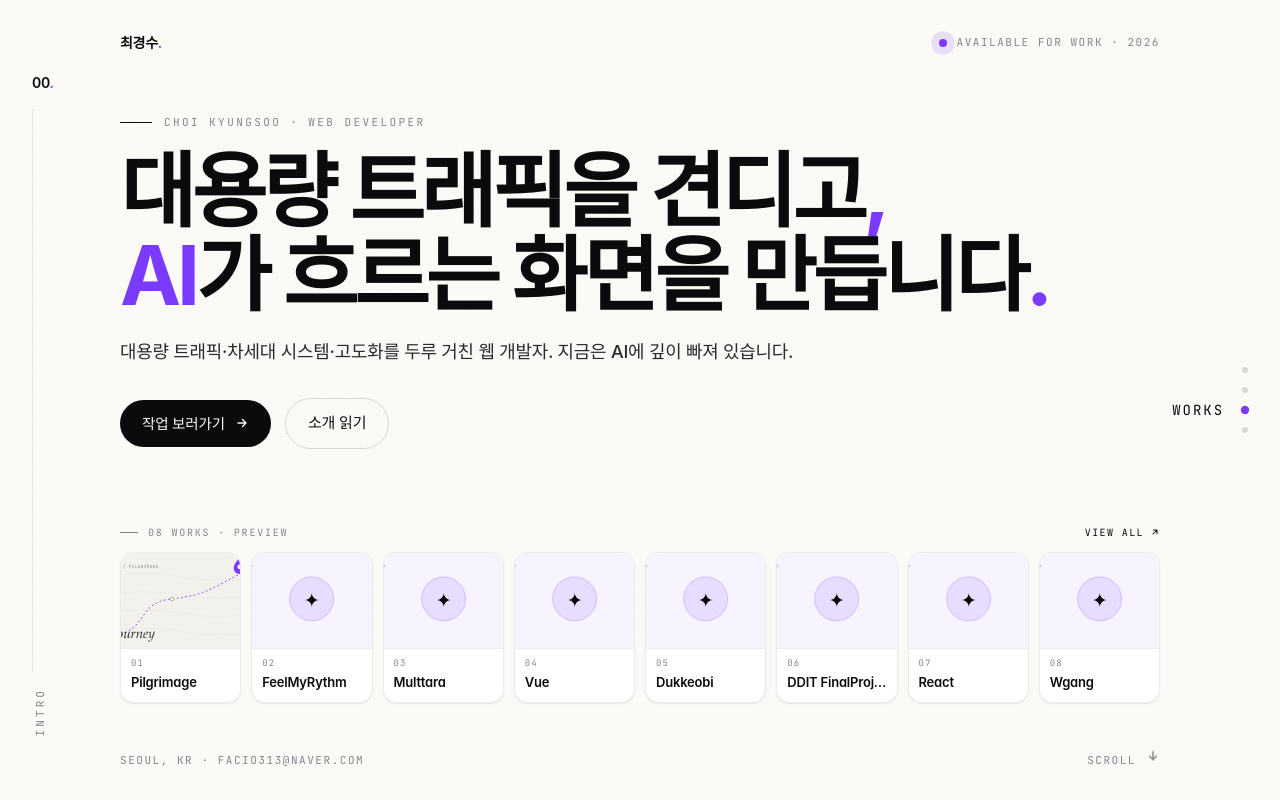
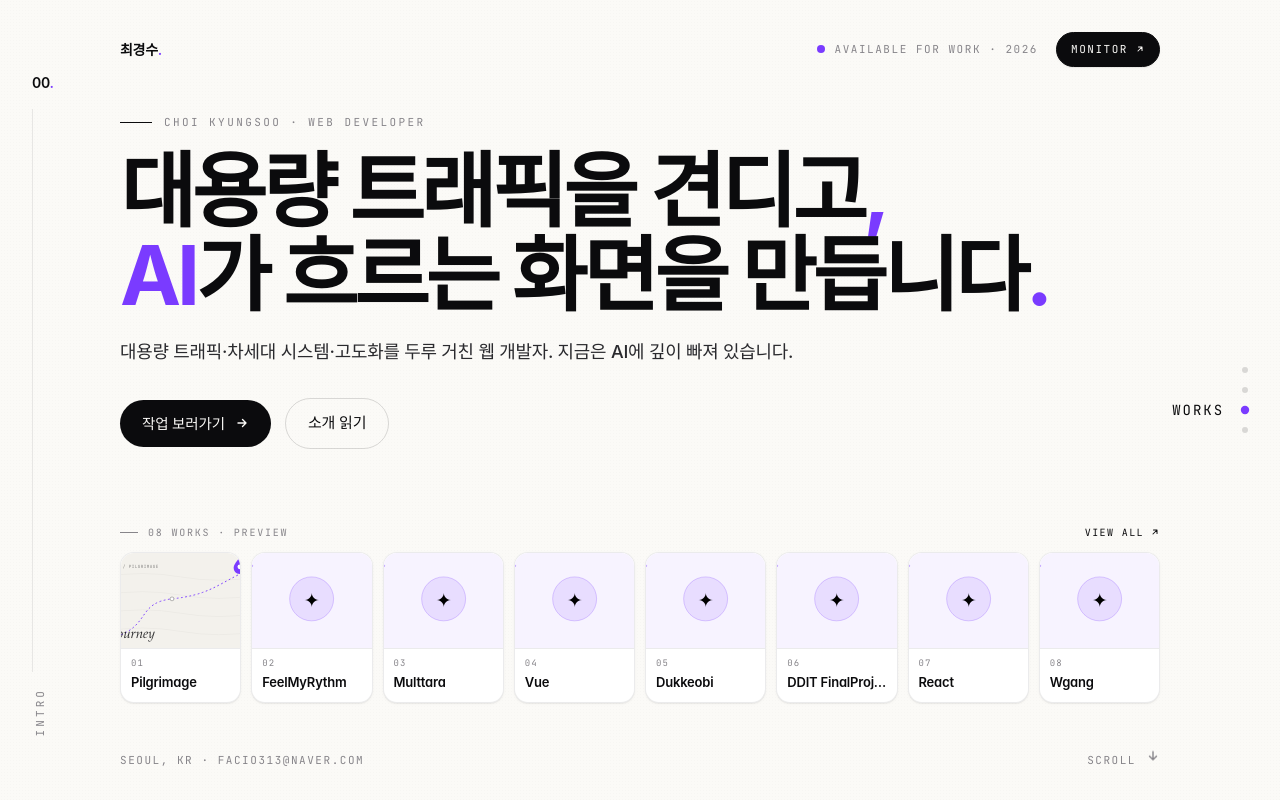
Before and after one commit to facio313/Bonifacio, a React (Vite) app: page / in a window 1280 px wide. Shown: the top 800 px of the page. Built offline with nearby package versions, Linux system fonts and the light colour scheme; a web font is replaced by a local one.

Commit message:
Add server monitor navigation

```diff
--- a/src/components/sections/Profile.tsx
+++ b/src/components/sections/Profile.tsx
@@ -74,9 +74,14 @@ export const Profile = () => {
         >
           최경수<span style={{ color: 'var(--accent)' }}>.</span>
         </span>
-        <span style={{ display: 'inline-flex', alignItems: 'center', gap: 10 }}>
-          <LiveDot /> Available for work · 2026
-        </span>
+        <div className="intro-utility-actions">
+          <span className="intro-availability">
+            <LiveDot /> Available for work · 2026
+          </span>
+          <a className="monitor-link" href="/monitor/" aria-label="서버 모니터 열기">
+            Monitor <Arrow size={10} rotate={-45} />
+          </a>
+        </div>
       </div>
 
       <div
--- a/src/index.css
+++ b/src/index.css
@@ -172,6 +172,48 @@ body {
 .dot-nav a:hover::after,
 .dot-nav a.active::after { opacity: 1; }
 
+/* Top-right utility actions */
+.intro-utility-actions {
+  display: inline-flex;
+  align-items: center;
+  justify-content: flex-end;
+  gap: 18px;
+  flex-shrink: 0;
+}
+.intro-availability {
+  display: inline-flex;
+  align-items: center;
+  gap: 10px;
+  white-space: nowrap;
+}
+.monitor-link {
+  display: inline-flex;
+  align-items: center;
+  justify-content: center;
+  gap: 7px;
+  min-height: 34px;
+  padding: 8px 14px;
+  border: 1px solid var(--ink);
+  border-radius: var(--radius-pill);
+  background: var(--ink);
+  color: var(--bg);
+  box-shadow: var(--shadow-1);
+  text-decoration: none;
+  white-space: nowrap;
+  transition: background 0.25s ease, border-color 0.25s ease, color 0.25s ease, transform 0.25s ease, box-shadow 0.25s ease;
+}
+.monitor-link:hover {
+  border-color: var(--accent);
+  background: var(--accent);
+  color: var(--accent-ink);
+  box-shadow: var(--shadow-2);
+  transform: translateY(-1px);
+}
+.monitor-link:focus-visible {
+  outline: 2px solid var(--accent);
+  outline-offset: 3px;
+}
+
 /* Smooth scroll & snap */
 html { scroll-behavior: smooth; }
 body.snap { scroll-snap-type: y proximity; }
@@ -213,11 +255,16 @@ body.snap { scroll-snap-type: y proximity; }
   .career-row:hover { padding-left: 0 !important; }
   .career-row:hover::before { display: none !important; }
   .intro-utility    { position: static !important; left: auto !important; right: auto !important; flex-wrap: wrap; gap: 10px; margin-bottom: 32px; }
+  .intro-utility-actions { gap: 12px; }
   .intro-scroll     { position: static !important; left: auto !important; right: auto !important; margin-top: 40px; }
   .intro-main       { gap: 20px !important; }
   .dot-nav          { display: none !important; }
   .big-number       { margin-bottom: 40px !important; gap: 18px !important; }
   .contact-links a.cta { padding: 16px 22px !important; font-size: 16px !important; }
+}
+
+@media (max-width: 520px) {
+  .intro-availability { display: none; }
 }
 
 @media (max-width: 420px) {
```
